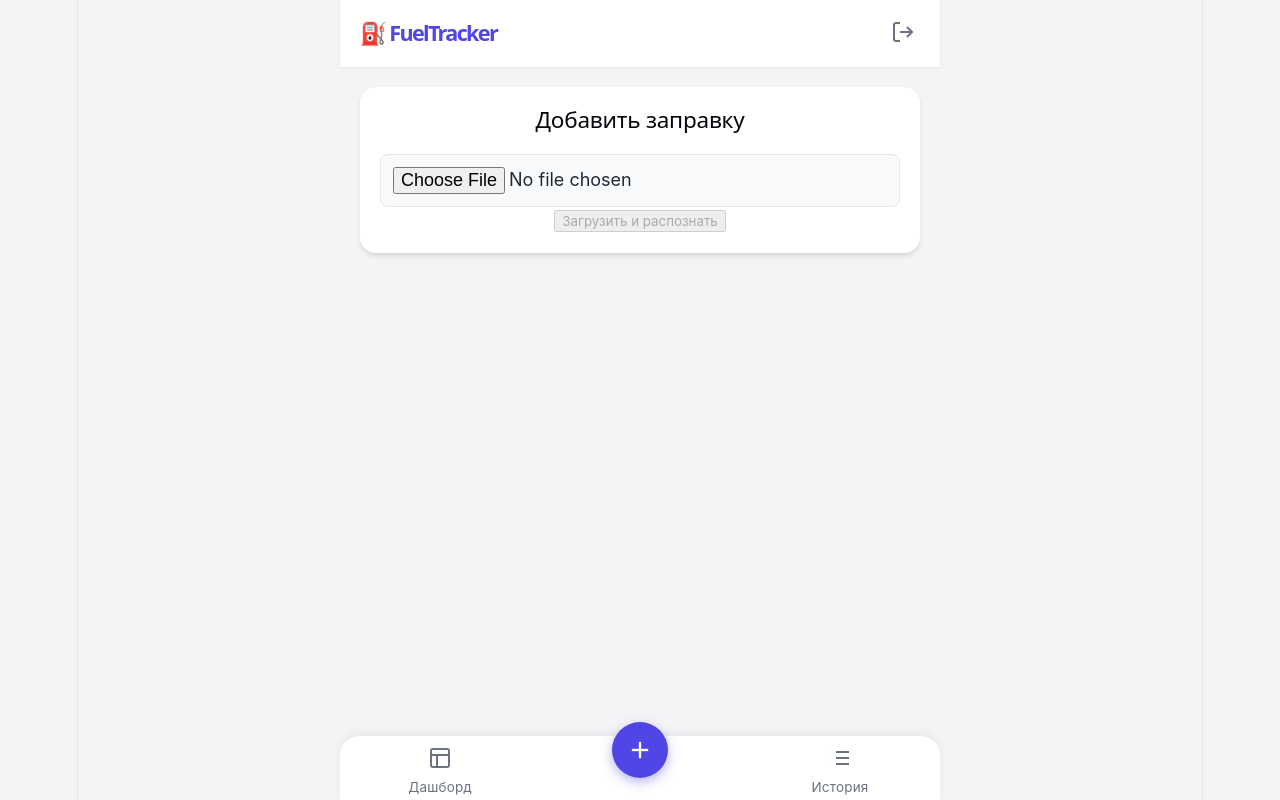
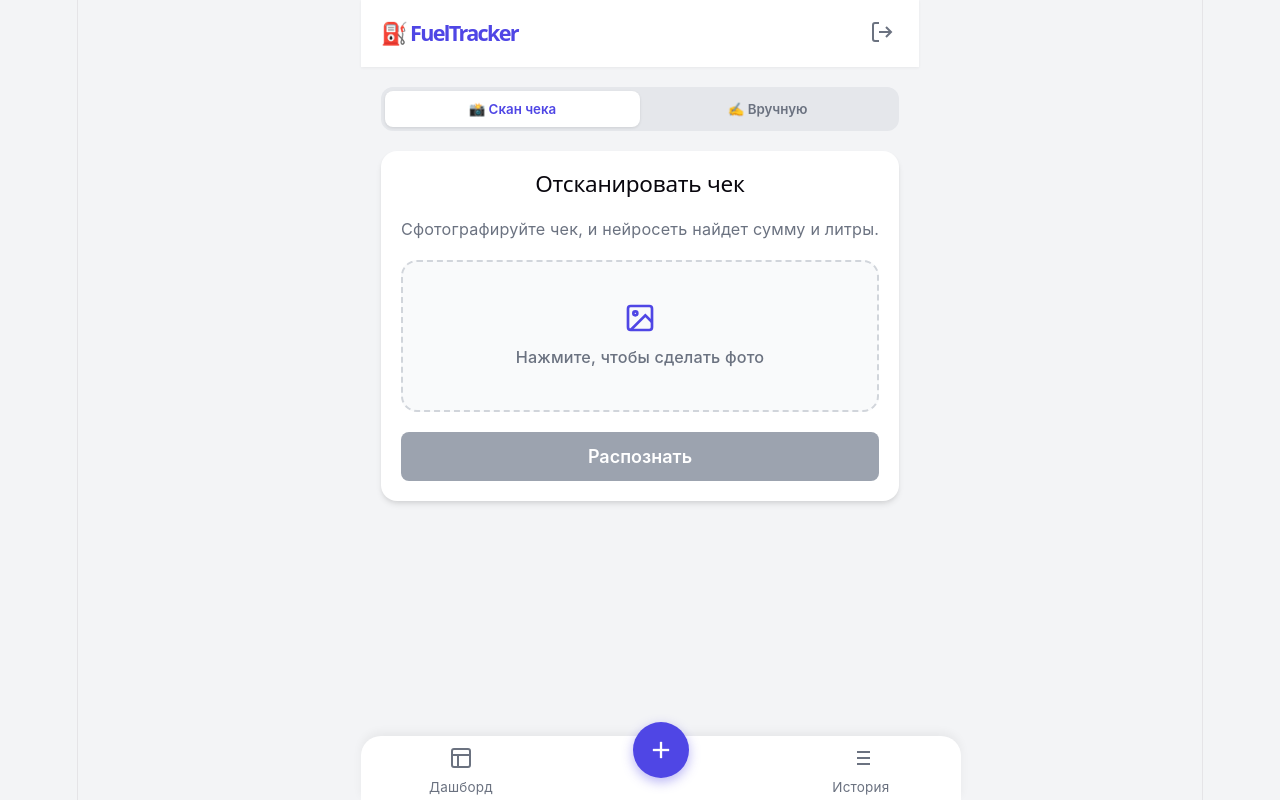
Before and after one commit to mrzamay/ocr-fuel-tracker, a Vue app in the folder frontend/: page /upload in a window 1280 px wide. Built offline with nearby package versions, Linux system fonts and the light colour scheme; sample sign-in values are in the browser's storage.

Commit message:
Добавлен ручной ввод чека

```diff
--- a/frontend/src/views/Upload.vue
+++ b/frontend/src/views/Upload.vue
@@ -1,27 +1,41 @@
 <script setup>
-import { ref } from 'vue'
+import { ref, computed } from 'vue'
 import api from '../api'
 import { useRouter } from 'vue-router'
 import { saveOfflineRecord } from '../utils/db'
 
 const router = useRouter()
+const activeTab = ref('scan') // 'scan' или 'manual'
+
+// Данные формы
 const file = ref(null)
 const isLoading = ref(false)
 const ocrResult = ref(null)
 
+const formData = ref({
+  amount: '',
+  volume: '',
+  station_name: '',
+  fuel_type: 'АИ-95',
+  date: new Date().toISOString().split('T')[0]
+})
+
+const fuelTypes = ['АИ-92', 'АИ-95', 'АИ-98', 'АИ-100', 'ДТ', 'Газ (Пропан)', 'Газ (Метан)']
+
+// Обработка файла
 const handleFile = (e) => {
   file.value = e.target.files[0]
 }
 
+// Отправка чека на OCR
 const uploadReceipt = async () => {
   if (!file.value) return
   isLoading.value = true
 
-  // ПРОВЕРКА НА ОФФЛАЙН
   if (!navigator.onLine) {
     try {
       await saveOfflineRecord(file.value)
-      alert('Нет сети! Чек сохранен локально и будет отправлен при появлении интернета.')
+      alert('Нет сети! Чек сохранен локально и будет отправлен позже.')
       router.push('/history')
     } catch (e) {
       alert('Ошибка при сохранении оффлайн')
@@ -32,53 +46,160 @@ const uploadReceipt = async () => {
     return
   }
 
-  // ОБЫЧНАЯ ЗАГРУЗКА (если есть интернет)
-  const formData = new FormData()
-  formData.append('receipt_image', file.value)
+  const fd = new FormData()
+  fd.append('receipt_image', file.value)
 
   try {
-    const { data } = await api.post('/records', formData, {
+    const { data } = await api.post('/records', fd, {
       headers: { 'Content-Type': 'multipart/form-data' }
     })
     ocrResult.value = data.data
+    // Подставляем распознанные данные в форму для подтверждения
+    formData.value.amount = ocrResult.value.amount || ''
+    formData.value.volume = ocrResult.value.volume || ''
+    formData.value.date = ocrResult.value.date || formData.value.date
   } catch (error) {
-    alert('Ошибка загрузки')
+    alert('Ошибка загрузки чека')
   } finally {
     isLoading.value = false
   }
 }
 
+// Сохранение отредактированных OCR данных
 const saveCorrection = async () => {
-  await api.put(`/records/${ocrResult.value.id}`, {
-    amount: ocrResult.value.amount,
-    volume: ocrResult.value.volume,
-    status: 'success'
-  })
-  router.push('/history')
+  isLoading.value = true
+  try {
+    await api.put(`/records/${ocrResult.value.id}`, {
+      amount: formData.value.amount,
+      volume: formData.value.volume,
+      station_name: formData.value.station_name,
+      fuel_type: formData.value.fuel_type,
+      date: formData.value.date,
+      status: 'success'
+    })
+    router.push('/history')
+  } catch (error) {
+    alert('Ошибка при сохранении данных')
+  } finally {
+    isLoading.value = false
+  }
+}
+
+// Полностью ручное добавление (без фото)
+const submitManual = async () => {
+  isLoading.value = true
+  try {
+    await api.post('/records', {
+      amount: formData.value.amount,
+      volume: formData.value.volume,
+      station_name: formData.value.station_name,
+      fuel_type: formData.value.fuel_type,
+      date: formData.value.date
+    })
+    router.push('/history')
+  } catch (error) {
+    alert('Ошибка при добавлении записи')
+  } finally {
+    isLoading.value = false
+  }
 }
 </script>
 
 <template>
-  <div class="card">
-    <h2>Добавить заправку</h2>
+  <div class="upload-page">
 
-    <div v-if="!ocrResult">
-      <!-- capture="environment" включает основную камеру смартфона -->
-      <input type="file" accept="image/*" capture="environment" @change="handleFile" />
-      <button @click="uploadReceipt" :disabled="!file || isLoading">
-        {{ isLoading ? 'Распознавание...' : 'Загрузить и распознать' }}
+    <!-- Переключатель вкладок -->
+    <div class="tabs" v-if="!ocrResult">
+      <button :class="{ active: activeTab === 'scan' }" @click="activeTab = 'scan'">📸 Скан чека</button>
+      <button :class="{ active: activeTab === 'manual' }" @click="activeTab = 'manual'">✍️ Вручную</button>
+    </div>
+
+    <!-- Вкладка Скан Чека -->
+    <div class="card" v-if="activeTab === 'scan' && !ocrResult">
+      <h2>Отсканировать чек</h2>
+      <p class="subtitle">Сфотографируйте чек, и нейросеть найдет сумму и литры.</p>
+
+      <div class="file-upload-wrapper">
+        <input type="file" id="receipt" accept="image/*" capture="environment" @change="handleFile" class="file-input" />
+        <label for="receipt" class="file-label">
+          <svg viewBox="0 0 24 24" width="32" height="32" stroke="var(--primary)" stroke-width="2" fill="none">
+            <rect x="3" y="3" width="18" height="18" rx="2" ry="2"/>
+            <circle cx="8.5" cy="8.5" r="1.5"/><polyline points="21 15 16 10 5 21"/>
+          </svg>
+          <span v-if="!file">Нажмите, чтобы сделать фото</span>
+          <span v-else style="color: var(--primary); font-weight: bold;">Фото выбрано ({{ (file.size / 1024 / 1024).toFixed(1) }} MB)</span>
+        </label>
+      </div>
+
+      <button class="btn-primary" style="margin-top: 20px;" @click="uploadReceipt" :disabled="!file || isLoading">
+        {{ isLoading ? 'Распознавание...' : 'Распознать' }}
       </button>
     </div>
 
-    <div v-else>
-      <h3>Проверьте данные:</h3>
-      <label>Сумма (₽):</label>
-      <input type="number" step="0.01" v-model="ocrResult.amount" />
+    <!-- Вкладка Ручной Ввод (Или подтверждение OCR) -->
+    <div class="card" v-if="activeTab === 'manual' || ocrResult">
+      <h2>{{ ocrResult ? 'Проверьте данные' : 'Добавить заправку' }}</h2>
 
-      <label>Объем (л):</label>
-      <input type="number" step="0.01" v-model="ocrResult.volume" />
+      <div class="input-group">
+        <label>Сумма (₽)</label>
+        <input type="number" step="0.01" v-model="formData.amount" placeholder="Например: 1500" required />
+      </div>
 
-      <button @click="saveCorrection">Подтвердить и сохранить</button>
+      <div class="input-group">
+        <label>Объем (литры)</label>
+        <input type="number" step="0.01" v-model="formData.volume" placeholder="Например: 30.5" required />
+      </div>
+
+      <div class="input-group">
+        <label>Вид топлива</label>
+        <select v-model="formData.fuel_type">
+          <option v-for="ft in fuelTypes" :key="ft" :value="ft">{{ ft }}</option>
+        </select>
+      </div>
+
+      <div class="input-group">
+        <label>Название АЗС (необязательно)</label>
+        <input type="text" v-model="formData.station_name" placeholder="Газпромнефть, Лукойл..." />
+      </div>
+
+      <div class="input-group">
+        <label>Дата</label>
+        <input type="date" v-model="formData.date" required />
+      </div>
+
+      <button class="btn-primary" @click="ocrResult ? saveCorrection() : submitManual()" :disabled="isLoading">
+        {{ isLoading ? 'Сохранение...' : (ocrResult ? 'Подтвердить и сохранить' : 'Добавить запись') }}
+      </button>
+
+      <button v-if="ocrResult" @click="ocrResult = null" style="width: 100%; margin-top: 10px; background: none; color: var(--danger); border: none; font-weight: bold; cursor: pointer;">
+        Отменить
+      </button>
     </div>
+
   </div>
 </template>
+
+<style scoped>
+.subtitle { color: var(--text-muted); font-size: 0.9rem; margin-bottom: 20px; line-height: 1.4; }
+
+/* Tabs */
+.tabs { display: flex; background: #E5E7EB; border-radius: 12px; padding: 4px; margin-bottom: 20px; }
+.tabs button {
+  flex: 1; padding: 10px; border: none; background: transparent; border-radius: 8px;
+  font-weight: 600; color: var(--text-muted); cursor: pointer; transition: all 0.2s;
+}
+.tabs button.active { background: #fff; color: var(--primary); box-shadow: 0 1px 3px rgba(0,0,0,0.1); }
+
+/* File Upload */
+.file-upload-wrapper { position: relative; width: 100%; }
+.file-input {
+  position: absolute; width: 0; height: 0; opacity: 0; overflow: hidden;
+}
+.file-label {
+  display: flex; flex-direction: column; align-items: center; justify-content: center; gap: 10px;
+  padding: 40px 20px; border: 2px dashed #D1D5DB; border-radius: var(--radius);
+  background: #F9FAFB; cursor: pointer; transition: all 0.2s;
+}
+.file-label:hover, .file-input:focus + .file-label { border-color: var(--primary); background: #EEF2FF; }
+.file-label span { color: var(--text-muted); font-size: 0.9rem; font-weight: 500; }
+</style>
```
